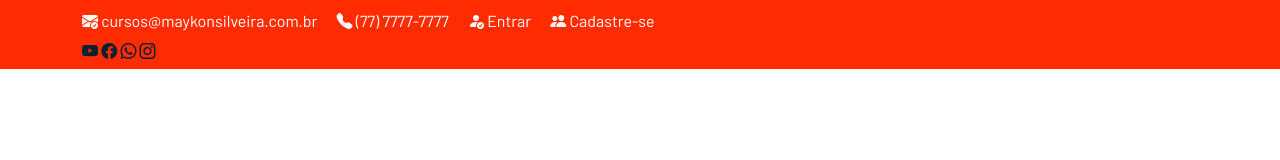
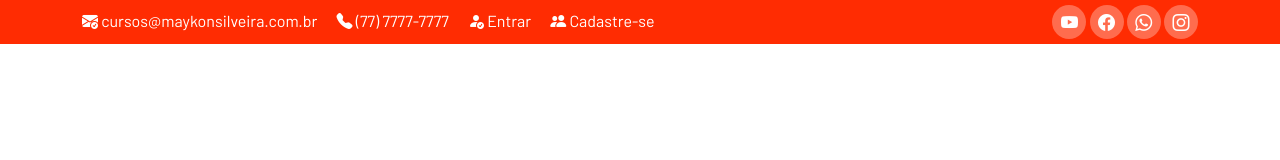
Before and after one commit to gustavoalvesdev/barbearia, a plain HTML site: page frontend/index.html in a window 1280 px wide. Drawn offline with nearby package versions, Linux system fonts and the light colour scheme.

Commit message:
#5 FINALIZANDO O SUPER TODO DO NOSSO SAAS DE BARBEARIA EM BOOTSTRAP E LARAVEL - MAYKON SILVEIRA

```diff
--- a/frontend/assets/css/style.css
+++ b/frontend/assets/css/style.css
@@ -60,3 +60,21 @@ section {
 .top-nav span {
     vertical-align: middle;
 }
+
+.redes-sociais a {
+    display: inline-flex;
+    align-items: center;
+    justify-content: center;
+    color: var(--branco);
+    background-color: rgba(255, 255, 255, 0.3);
+    width: 34px;
+    height: 34px;
+    border-radius: 50%;
+    font-size: 17px;
+    cursor: pointer;
+}
+
+.redes-sociais a:hover {
+    background-color: var(--branco);
+    color: var(--vermelho);
+}
--- a/frontend/index.html
+++ b/frontend/index.html
@@ -16,6 +16,8 @@
 
       <nav class="top-nav">
         <div class="container">
+
+          <div class="row justify-content-between">
             <div class="col-auto">
               <p>
                 <i class="bi bi-envelope-check-fill"></i>
@@ -54,6 +56,8 @@
             </div>
             <!-- col-auto -->
           </div>
+          <!-- row -->
+        </div>
         <!-- container -->
       </nav>
       <!-- top-nav -->
```
Lines whose indentation alone changed are shown as unchanged.
